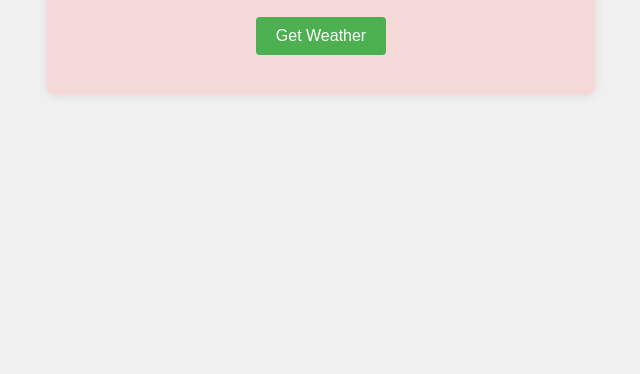
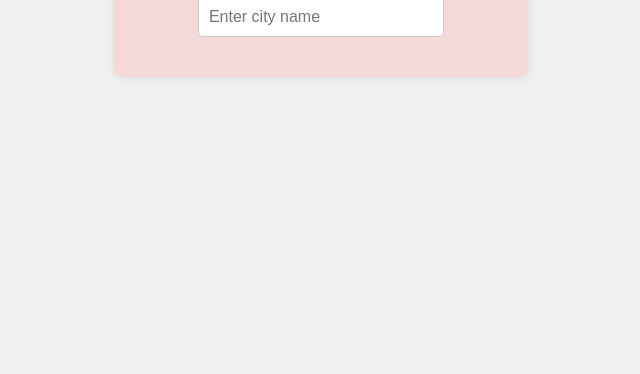
Before and after one commit to ashimGauatam1/just_fun, a website: page hp_tech/index.html in a window 1280 px wide. Shown: the part 426-800 px from the top of the page, without its empty margins (319-959 px from the left). Drawn offline with Linux system fonts and the light colour scheme.

Commit message:
added hp tech

```diff
--- a/hp_tech/index.html
+++ b/hp_tech/index.html
@@ -13,7 +13,7 @@
         <div class="form">
             <label for="city">Enter city name:</label>
             <input type="text" id="city" placeholder="Enter city name">
-            <button onclick="getWeather()">Get Weather</button>
+            <!-- <button onclick="getWeather()">Get Weather</button> -->
         </div>
         <div id="forecast" class="forecast"></div>
     </div>
```
